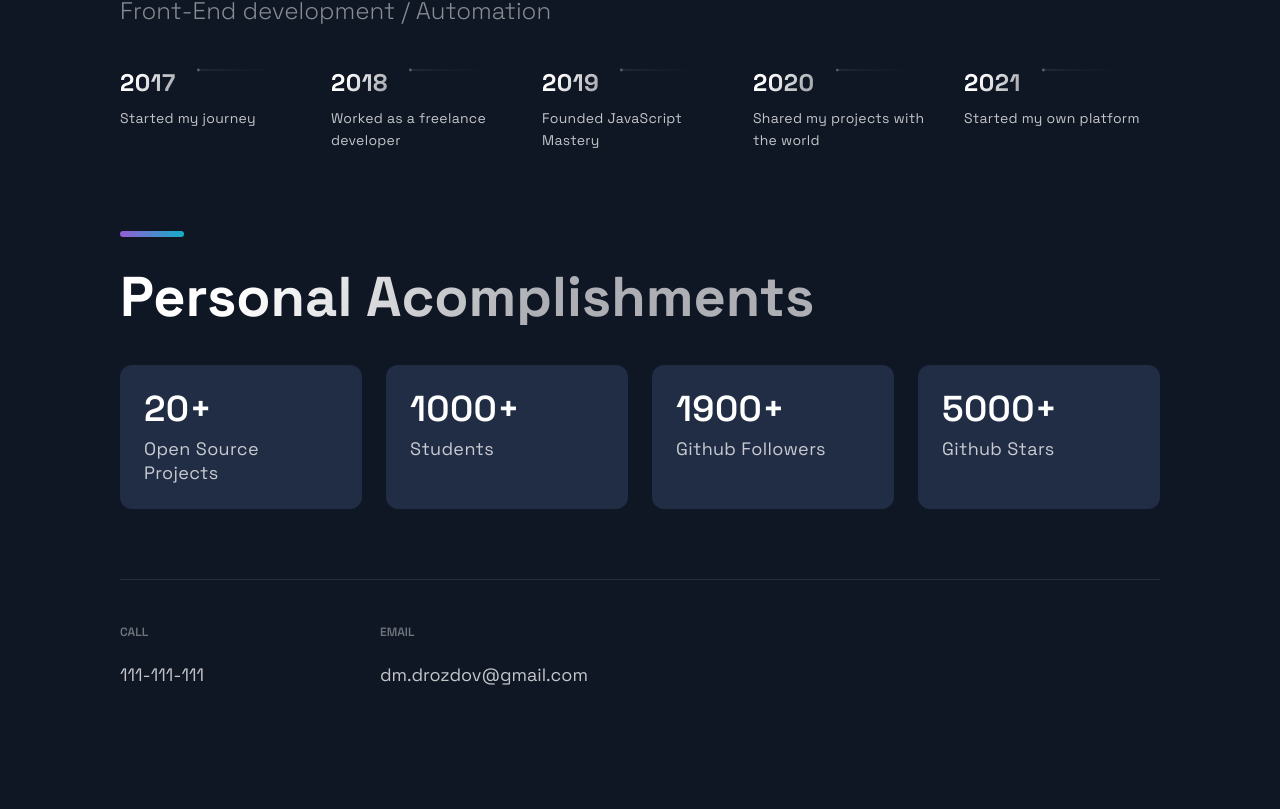
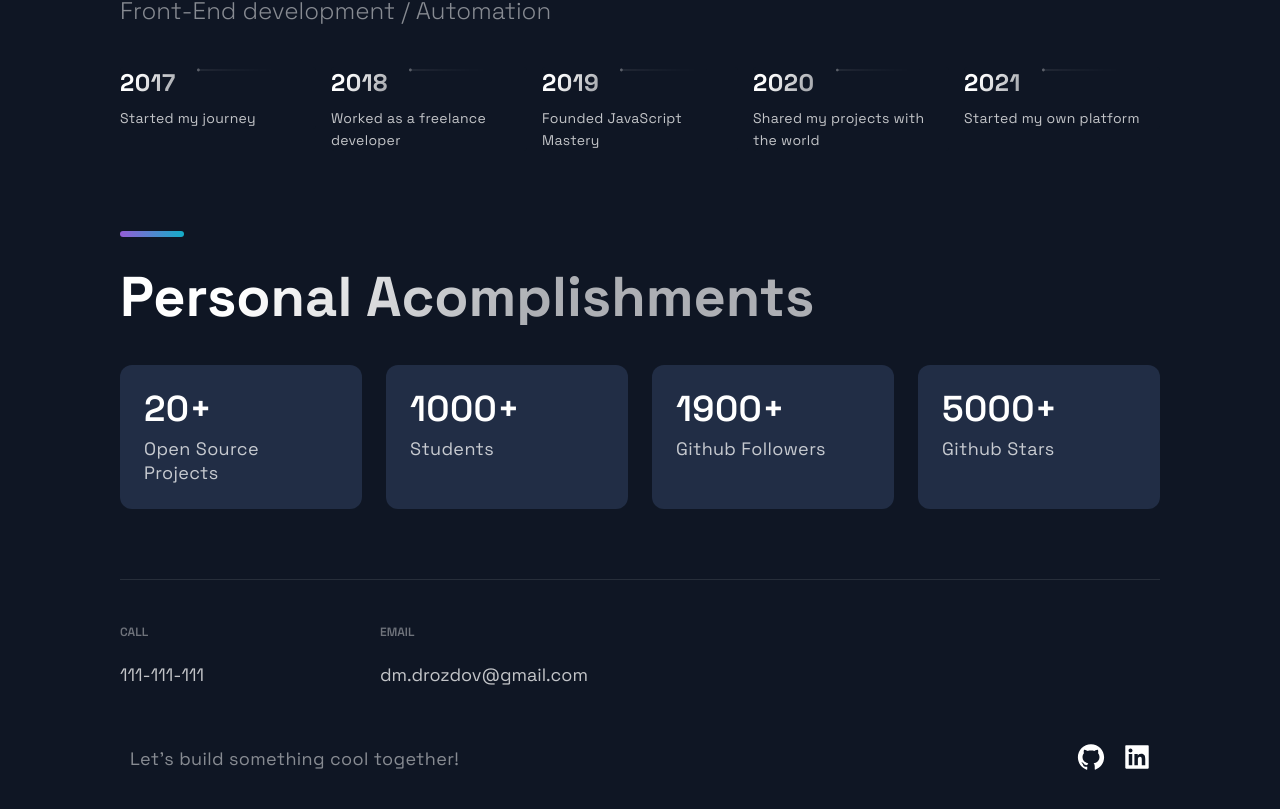
Before and after one commit to dmitridrozdov/portfolio-website, a Next.js app: page / in a window 1280 px wide. Shown: the part 2744-3553 px from the top of the page. Built offline with nearby package versions, Linux system fonts and the light colour scheme.

Commit message:
Update Footer.js

```diff
--- a/src/components/Footer/Footer.js
+++ b/src/components/Footer/Footer.js
@@ -20,9 +20,17 @@
       <SocialIconsContainer>
         <CompanyContainer>
           <Slogan>
-
+            Let's build something cool together!
           </Slogan>
         </CompanyContainer>
+        <SocialContainer>
+          <SocialIcons hrep='https://github.com'>
+            <AiFillGithub size='3rem' />
+          </SocialIcons>
+          <SocialIcons hrep='https://linkedin.com'>
+            <AiFillLinkedin size='3rem' />
+          </SocialIcons>
+        </SocialContainer>
       </SocialIconsContainer>
     </FooterWrapper>
   )
```
